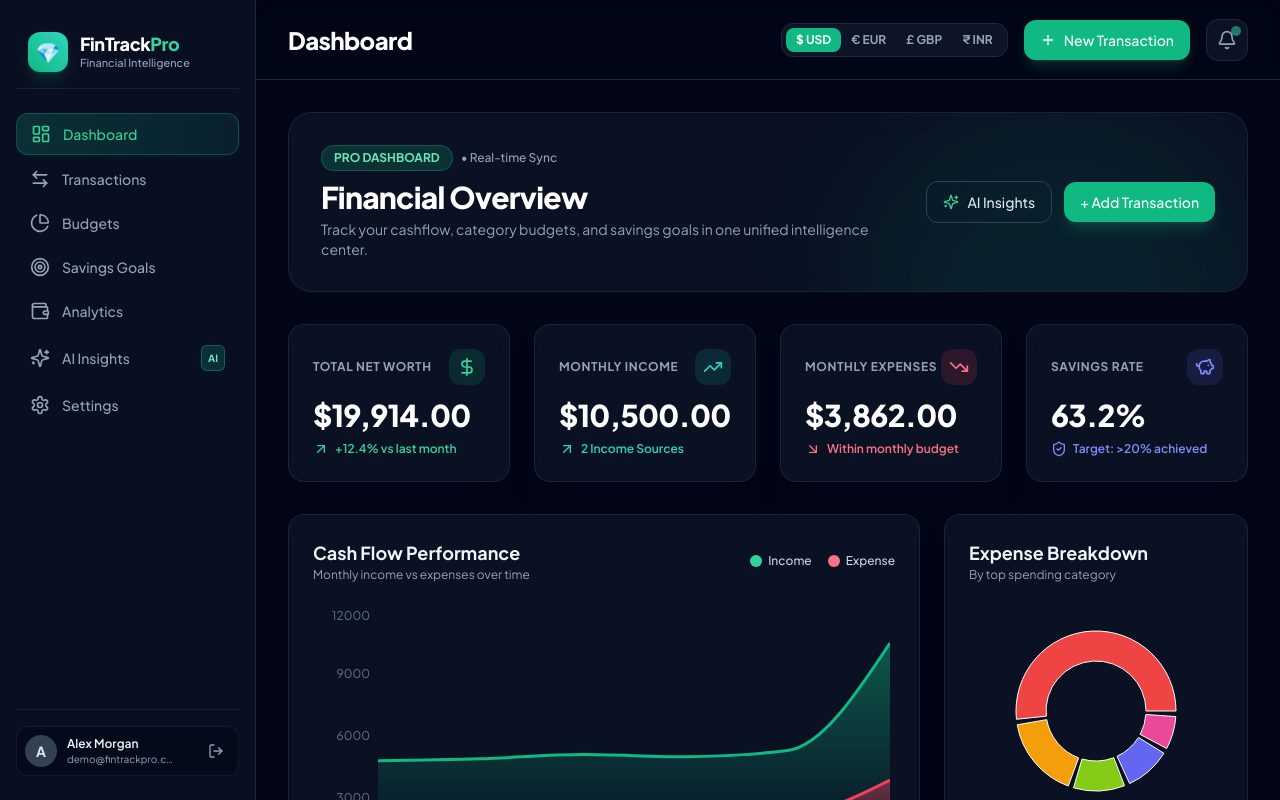
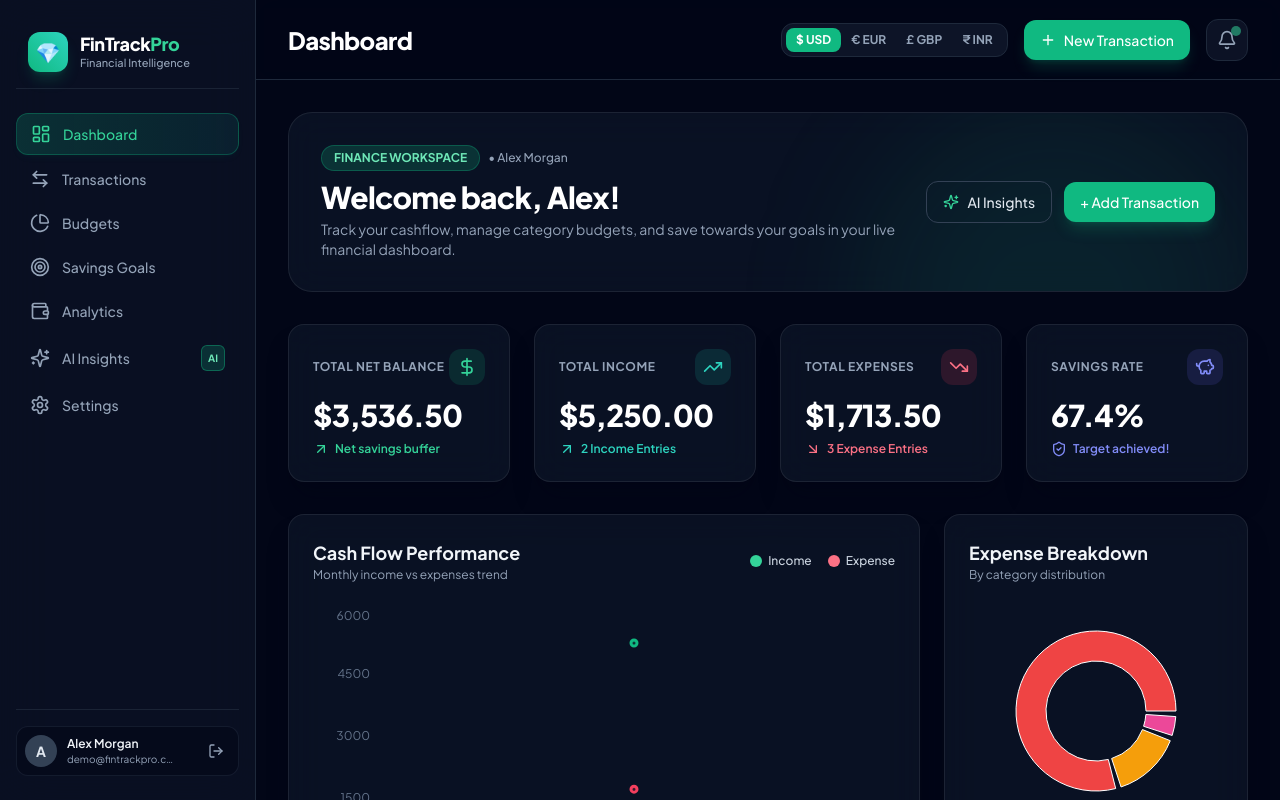
Before and after one commit to FinCodeLabs/Fintrack-Pro, a React (Vite) app in the folder fintrack-pro/frontend/: page / in a window 1280 px wide. Both pictures are taken after a click on the button "Instant Demo Access (1-Click)". Shown: the top 800 px of the page. Built offline with nearby package versions, Linux system fonts and the light colour scheme.

Commit message:
Make website production-ready with clean slate for new users, client CSV export, and dynamic metrics

```diff
--- a/fintrack-pro/frontend/src/App.tsx
+++ b/fintrack-pro/frontend/src/App.tsx
@@ -216,6 +216,7 @@ export function App() {
   const [currentTab, setTab] = useState<string>('dashboard');
 
   const userId = user?.id || 1;
+  const isDemo = userId === 1;
 
   const [categories, setCategories] = useState<Category[]>(DEFAULT_CATEGORIES);
 
@@ -224,7 +225,7 @@ export function App() {
       const saved = localStorage.getItem(`fintrack_transactions_${userId}`);
       if (saved) return JSON.parse(saved);
     } catch {}
-    return INITIAL_TRANSACTIONS;
+    return isDemo ? INITIAL_TRANSACTIONS : [];
   });
 
   const [budgets, setBudgets] = useState<Budget[]>(() => {
@@ -232,7 +233,7 @@ export function App() {
       const saved = localStorage.getItem(`fintrack_budgets_${userId}`);
       if (saved) return JSON.parse(saved);
     } catch {}
-    return INITIAL_BUDGETS;
+    return isDemo ? INITIAL_BUDGETS : [];
   });
 
   const [savings, setSavings] = useState<SavingsGoal[]>(() => {
@@ -240,7 +241,7 @@ export function App() {
       const saved = localStorage.getItem(`fintrack_savings_${userId}`);
       if (saved) return JSON.parse(saved);
     } catch {}
-    return INITIAL_SAVINGS;
+    return isDemo ? INITIAL_SAVINGS : [];
   });
 
   const [insights, setInsights] = useState<FinancialInsight[]>(() => {
@@ -248,7 +249,7 @@ export function App() {
       const saved = localStorage.getItem(`fintrack_insights_${userId}`);
       if (saved) return JSON.parse(saved);
     } catch {}
-    return INITIAL_INSIGHTS;
+    return isDemo ? INITIAL_INSIGHTS : [];
   });
 
   useEffect(() => {
@@ -259,17 +260,18 @@ export function App() {
   useEffect(() => {
     if (user) {
       try {
+        const isUserDemo = user.id === 1;
         const txs = localStorage.getItem(`fintrack_transactions_${user.id}`);
-        setTransactions(txs ? JSON.parse(txs) : INITIAL_TRANSACTIONS);
+        setTransactions(txs ? JSON.parse(txs) : isUserDemo ? INITIAL_TRANSACTIONS : []);
 
         const bgt = localStorage.getItem(`fintrack_budgets_${user.id}`);
-        setBudgets(bgt ? JSON.parse(bgt) : INITIAL_BUDGETS);
+        setBudgets(bgt ? JSON.parse(bgt) : isUserDemo ? INITIAL_BUDGETS : []);
 
         const svg = localStorage.getItem(`fintrack_savings_${user.id}`);
-        setSavings(svg ? JSON.parse(svg) : INITIAL_SAVINGS);
+        setSavings(svg ? JSON.parse(svg) : isUserDemo ? INITIAL_SAVINGS : []);
 
         const ins = localStorage.getItem(`fintrack_insights_${user.id}`);
-        setInsights(ins ? JSON.parse(ins) : INITIAL_INSIGHTS);
+        setInsights(ins ? JSON.parse(ins) : isUserDemo ? INITIAL_INSIGHTS : []);
       } catch {}
     }
   }, [user?.id]);
--- a/fintrack-pro/frontend/src/pages/DashboardPage.tsx
+++ b/fintrack-pro/frontend/src/pages/DashboardPage.tsx
@@ -1,5 +1,5 @@
 import React from 'react';
-import { DollarSign, TrendingUp, TrendingDown, PiggyBank, ArrowUpRight, ArrowDownRight, ShieldCheck, Sparkles } from 'lucide-react';
+import { DollarSign, TrendingUp, TrendingDown, PiggyBank, ArrowUpRight, ArrowDownRight, ShieldCheck, Sparkles, PlusCircle, Wallet } from 'lucide-react';
 import { ResponsiveContainer, AreaChart, Area, XAxis, YAxis, Tooltip, PieChart, Pie, Cell } from 'recharts';
 import { Card } from '../components/ui/card';
 import { Button } from '../components/ui/button';
@@ -21,13 +21,15 @@ export const DashboardPage: React.FC<DashboardPageProps> = ({
   onNavigate,
   onNewTransaction,
 }) => {
-  const { currency } = useAuthStore();
+  const { user, currency } = useAuthStore();
 
   const getCurrencySymbol = (c: string) => {
     switch (c) {
       case 'EUR': return '€';
       case 'GBP': return '£';
       case 'INR': return '₹';
+      case 'CAD': return '$';
+      case 'AUD': return '$';
       default: return '$';
     }
   };
@@ -38,36 +40,74 @@ export const DashboardPage: React.FC<DashboardPageProps> = ({
     return `${symbol}${(cents / 100).toLocaleString(undefined, { minimumFractionDigits: 2, maximumFractionDigits: 2 })}`;
   };
 
-  // Summary Metrics
+  // Real Dynamic Calculations from Actual User Transactions
   const totalIncomeCents = transactions
     .filter((t) => t.type === 'income')
-    .reduce((sum, t) => sum + t.amount_cents, 525000);
+    .reduce((sum, t) => sum + t.amount_cents, 0);
 
   const totalExpenseCents = transactions
     .filter((t) => t.type === 'expense')
-    .reduce((sum, t) => sum + t.amount_cents, 214850);
+    .reduce((sum, t) => sum + t.amount_cents, 0);
 
   const netSavingsCents = totalIncomeCents - totalExpenseCents;
-  const savingsRate = totalIncomeCents > 0 ? ((netSavingsCents / totalIncomeCents) * 100).toFixed(1) : '0.0';
+  const savingsRate = totalIncomeCents > 0 ? Math.max(0, ((netSavingsCents / totalIncomeCents) * 100)).toFixed(1) : '0.0';
 
-  // Chart cashflow trend data
-  const cashflowData = [
-    { period: 'Feb', income: 4800, expense: 2100 },
-    { period: 'Mar', income: 4900, expense: 2300 },
-    { period: 'Apr', income: 5100, expense: 1950 },
-    { period: 'May', income: 5000, expense: 2400 },
-    { period: 'Jun', income: 5300, expense: 2200 },
-    { period: 'Jul', income: totalIncomeCents / 100, expense: totalExpenseCents / 100 },
-  ];
+  // Dynamic Category Breakdown for Pie Chart
+  const categoryMap: Record<string, { value: number; color: string }> = {};
+  const defaultColors = ['#EF4444', '#F59E0B', '#84CC16', '#6366F1', '#EC4899', '#3B82F6', '#06B6D4'];
 
-  // Category Breakdown Pie Chart
-  const categoryChartData = [
-    { name: 'Housing & Rent', value: 1400, color: '#EF4444' },
-    { name: 'Groceries & Food', value: 450, color: '#F59E0B' },
-    { name: 'Shopping', value: 280, color: '#84CC16' },
-    { name: 'Utilities & Bills', value: 250, color: '#6366F1' },
-    { name: 'Dining out', value: 180, color: '#EC4899' },
-  ];
+  transactions
+    .filter((t) => t.type === 'expense')
+    .forEach((t, i) => {
+      const catName = t.category_name || 'General Expense';
+      if (!categoryMap[catName]) {
+        categoryMap[catName] = {
+          value: 0,
+          color: t.category_color || defaultColors[i % defaultColors.length],
+        };
+      }
+      categoryMap[catName].value += t.amount_cents / 100;
+    });
+
+  const categoryChartData = Object.entries(categoryMap).map(([name, data]) => ({
+    name,
+    value: Math.round(data.value),
+    color: data.color,
+  }));
+
+  if (categoryChartData.length === 0) {
+    categoryChartData.push({ name: 'No Expenses Logged', value: 100, color: '#334155' });
+  }
+
+  // Dynamic Monthly Cash Flow Trend Data
+  const monthlyMap: Record<string, { income: number; expense: number }> = {};
+  transactions.forEach((t) => {
+    const month = t.transaction_date ? t.transaction_date.substring(0, 7) : 'Current';
+    if (!monthlyMap[month]) {
+      monthlyMap[month] = { income: 0, expense: 0 };
+    }
+    if (t.type === 'income') {
+      monthlyMap[month].income += t.amount_cents / 100;
+    } else {
+      monthlyMap[month].expense += t.amount_cents / 100;
+    }
+  });
+
+  const cashflowData = Object.entries(monthlyMap)
+    .sort()
+    .slice(-6)
+    .map(([period, val]) => ({
+      period,
+      income: val.income,
+      expense: val.expense,
+    }));
+
+  if (cashflowData.length === 0) {
+    cashflowData.push(
+      { period: 'Period 1', income: 0, expense: 0 },
+      { period: 'Current', income: totalIncomeCents / 100, expense: totalExpenseCents / 100 }
+    );
+  }
 
   return (
     <div className="space-y-8 animate-in fade-in duration-300">
@@ -78,15 +118,15 @@ export const DashboardPage: React.FC<DashboardPageProps> = ({
           <div>
             <div className="flex items-center gap-2 mb-2">
               <span className="px-3 py-1 rounded-full text-xs font-bold bg-emerald-500/20 text-emerald-300 border border-emerald-500/30">
-                PRO DASHBOARD
+                FINANCE WORKSPACE
               </span>
-              <span className="text-xs text-slate-400 font-medium">• Real-time Sync</span>
+              <span className="text-xs text-slate-400 font-medium">• {user?.full_name || 'Personal Account'}</span>
             </div>
             <h2 className="text-3xl font-extrabold text-white tracking-tight">
-              Financial Overview
+              Welcome back, {user?.full_name?.split(' ')[0] || 'User'}!
             </h2>
             <p className="text-slate-400 text-sm mt-1 max-w-xl">
-              Track your cashflow, category budgets, and savings goals in one unified intelligence center.
+              Track your cashflow, manage category budgets, and save towards your goals in your live financial dashboard.
             </p>
           </div>
           <div className="flex items-center gap-3">
@@ -105,21 +145,21 @@ export const DashboardPage: React.FC<DashboardPageProps> = ({
       <div className="grid grid-cols-1 md:grid-cols-2 lg:grid-cols-4 gap-6">
         <Card hoverable className="border-l-4 border-l-emerald-500">
           <div className="flex items-center justify-between mb-3">
-            <span className="text-xs font-bold uppercase tracking-wider text-slate-400">Total Net Worth</span>
+            <span className="text-xs font-bold uppercase tracking-wider text-slate-400">Total Net Balance</span>
             <div className="w-9 h-9 rounded-xl bg-emerald-500/15 flex items-center justify-center text-emerald-400">
               <DollarSign className="w-5 h-5" />
             </div>
           </div>
-          <p className="text-3xl font-black text-white tracking-tight">{formatMoney(netSavingsCents * 3)}</p>
+          <p className="text-3xl font-black text-white tracking-tight">{formatMoney(netSavingsCents)}</p>
           <div className="flex items-center gap-1.5 mt-2 text-xs font-semibold text-emerald-400">
             <ArrowUpRight className="w-4 h-4" />
-            <span>+12.4% vs last month</span>
+            <span>Net savings buffer</span>
           </div>
         </Card>
 
         <Card hoverable className="border-l-4 border-l-teal-500">
           <div className="flex items-center justify-between mb-3">
-            <span className="text-xs font-bold uppercase tracking-wider text-slate-400">Monthly Income</span>
+            <span className="text-xs font-bold uppercase tracking-wider text-slate-400">Total Income</span>
             <div className="w-9 h-9 rounded-xl bg-teal-500/15 flex items-center justify-center text-teal-400">
               <TrendingUp className="w-5 h-5" />
             </div>
@@ -127,13 +167,13 @@ export const DashboardPage: React.FC<DashboardPageProps> = ({
           <p className="text-3xl font-black text-white tracking-tight">{formatMoney(totalIncomeCents)}</p>
           <div className="flex items-center gap-1.5 mt-2 text-xs font-semibold text-teal-400">
             <ArrowUpRight className="w-4 h-4" />
-            <span>2 Income Sources</span>
+            <span>{transactions.filter((t) => t.type === 'income').length} Income Entries</span>
           </div>
         </Card>
 
         <Card hoverable className="border-l-4 border-l-rose-500">
           <div className="flex items-center justify-between mb-3">
-            <span className="text-xs font-bold uppercase tracking-wider text-slate-400">Monthly Expenses</span>
+            <span className="text-xs font-bold uppercase tracking-wider text-slate-400">Total Expenses</span>
             <div className="w-9 h-9 rounded-xl bg-rose-500/15 flex items-center justify-center text-rose-400">
               <TrendingDown className="w-5 h-5" />
             </div>
@@ -141,7 +181,7 @@ export const DashboardPage: React.FC<DashboardPageProps> = ({
           <p className="text-3xl font-black text-white tracking-tight">{formatMoney(totalExpenseCents)}</p>
           <div className="flex items-center gap-1.5 mt-2 text-xs font-semibold text-rose-400">
             <ArrowDownRight className="w-4 h-4" />
-            <span>Within monthly budget</span>
+            <span>{transactions.filter((t) => t.type === 'expense').length} Expense Entries</span>
           </div>
         </Card>
 
@@ -155,7 +195,7 @@ export const DashboardPage: React.FC<DashboardPageProps> = ({
           <p className="text-3xl font-black text-white tracking-tight">{savingsRate}%</p>
           <div className="flex items-center gap-1.5 mt-2 text-xs font-semibold text-indigo-400">
             <ShieldCheck className="w-4 h-4" />
-            <span>Target: &gt;20% achieved</span>
+            <span>{Number(savingsRate) >= 20 ? 'Target achieved!' : 'Target: > 20%'}</span>
           </div>
         </Card>
       </div>
@@ -167,7 +207,7 @@ export const DashboardPage: React.FC<DashboardPageProps> = ({
           <div className="flex items-center justify-between mb-6">
             <div>
               <h3 className="text-lg font-bold text-slate-100">Cash Flow Performance</h3>
-              <p className="text-xs text-slate-400">Monthly income vs expenses over time</p>
+              <p className="text-xs text-slate-400">Monthly income vs expenses trend</p>
             </div>
             <div className="flex items-center gap-4 text-xs font-medium">
               <div className="flex items-center gap-1.5">
@@ -210,7 +250,7 @@ export const DashboardPage: React.FC<DashboardPageProps> = ({
           <div className="flex items-center justify-between mb-6">
             <div>
               <h3 className="text-lg font-bold text-slate-100">Expense Breakdown</h3>
-              <p className="text-xs text-slate-400">By top spending category</p>
+              <p className="text-xs text-slate-400">By category distribution</p>
             </div>
           </div>
           <div className="h-52 w-full">
@@ -249,6 +289,17 @@ export const DashboardPage: React.FC<DashboardPageProps> = ({
               View All &rarr;
             </Button>
           </div>
+          {transactions.length === 0 ? (
+            <div className="text-center py-8 space-y-3">
+              <div className="w-12 h-12 rounded-2xl bg-slate-900 mx-auto flex items-center justify-center text-slate-500">
+                <Wallet className="w-6 h-6" />
+              </div>
+              <p className="text-sm text-slate-300 font-medium">No transactions recorded yet</p>
+              <Button variant="primary" size="sm" onClick={onNewTransaction}>
+                + Add First Transaction
+              </Button>
+            </div>
+          ) : (
             <div className="space-y-3">
               {transactions.slice(0, 5).map((tx) => (
                 <div
@@ -270,6 +321,7 @@ export const DashboardPage: React.FC<DashboardPageProps> = ({
                 </div>
               ))}
             </div>
+          )}
         </Card>
 
         {/* Budget Progress Widget */}
@@ -280,9 +332,17 @@ export const DashboardPage: React.FC<DashboardPageProps> = ({
               Manage &rarr;
             </Button>
           </div>
+          {budgets.length === 0 ? (
+            <div className="text-center py-8 space-y-3">
+              <p className="text-sm text-slate-400">No category budgets created yet.</p>
+              <Button variant="outline" size="sm" onClick={() => onNavigate('budgets')}>
+                + Create Budget Limit
+              </Button>
+            </div>
+          ) : (
             <div className="space-y-4">
               {budgets.slice(0, 4).map((b) => {
-              const pct = Math.min(100, b.usage_percentage || 50);
+                const pct = Math.min(100, b.usage_percentage || 0);
                 return (
                   <div key={b.id} className="space-y-1.5">
                     <div className="flex items-center justify-between text-xs font-semibold">
@@ -306,6 +366,7 @@ export const DashboardPage: React.FC<DashboardPageProps> = ({
                 );
               })}
             </div>
+          )}
         </Card>
       </div>
     </div>
--- a/fintrack-pro/frontend/src/pages/TransactionsPage.tsx
+++ b/fintrack-pro/frontend/src/pages/TransactionsPage.tsx
@@ -1,8 +1,7 @@
 import React, { useState } from 'react';
-import { Search, Filter, Download, Plus, Trash2, Tag, Calendar, MapPin } from 'lucide-react';
+import { Search, Filter, Download, Plus, Trash2, Tag, Calendar, MapPin, Inbox } from 'lucide-react';
 import { Card } from '../components/ui/card';
 import { Button } from '../components/ui/button';
-import { Input } from '../components/ui/input';
 import { useAuthStore } from '../store/authStore';
 import { Transaction } from '../types';
 
@@ -36,7 +35,29 @@ export const TransactionsPage: React.FC<TransactionsPageProps> = ({
   });
 
   const handleExportCSV = () => {
-    window.open('/api/v1/export/transactions/csv', '_blank');
+    if (transactions.length === 0) {
+      alert('No transactions logged to export.');
+      return;
+    }
+
+    const headers = ['ID', 'Type', 'Description', 'Category', 'Amount', 'Date'];
+    const rows = transactions.map((t) => [
+      t.id,
+      t.type,
+      `"${(t.description || '').replace(/"/g, '""')}"`,
+      `"${(t.category_name || '').replace(/"/g, '""')}"`,
+      (t.amount_cents / 100).toFixed(2),
+      t.transaction_date,
+    ]);
+
+    const csvContent = 'data:text/csv;charset=utf-8,' + [headers.join(','), ...rows.map((e) => e.join(','))].join('\n');
+    const encodedUri = encodeURI(csvContent);
+    const link = document.createElement('a');
+    link.setAttribute('href', encodedUri);
+    link.setAttribute('download', `fintrack_transactions_${new Date().toISOString().split('T')[0]}.csv`);
+    document.body.appendChild(link);
+    link.click();
+    document.body.removeChild(link);
   };
 
   return (
@@ -98,6 +119,22 @@ export const TransactionsPage: React.FC<TransactionsPageProps> = ({
 
       {/* Transactions Data Table */}
       <Card className="p-0 overflow-hidden">
+        {filteredTransactions.length === 0 ? (
+          <div className="text-center py-16 px-4 space-y-3">
+            <div className="w-14 h-14 rounded-2xl bg-slate-900 border border-slate-800 mx-auto flex items-center justify-center text-slate-500">
+              <Inbox className="w-7 h-7" />
+            </div>
+            <h3 className="text-base font-bold text-slate-200">No transactions found</h3>
+            <p className="text-xs text-slate-400 max-w-sm mx-auto">
+              {transactions.length === 0
+                ? 'Your transaction ledger is currently empty. Add your first income or expense to get started!'
+                : 'No transactions match your search filter criteria.'}
+            </p>
+            <Button variant="primary" size="md" onClick={onNewTransaction} className="mt-2">
+              + Add Transaction
+            </Button>
+          </div>
+        ) : (
           <div className="overflow-x-auto">
             <table className="w-full text-left text-xs text-slate-300">
               <thead className="bg-slate-900/90 text-slate-400 font-bold uppercase tracking-wider border-b border-slate-800">
@@ -158,6 +195,7 @@ export const TransactionsPage: React.FC<TransactionsPageProps> = ({
               </tbody>
             </table>
           </div>
+        )}
       </Card>
     </div>
   );
```
Also changed, not shown: 5 other files (tests, documents, lock files or other folders). Lines whose indentation alone changed are shown as unchanged.
